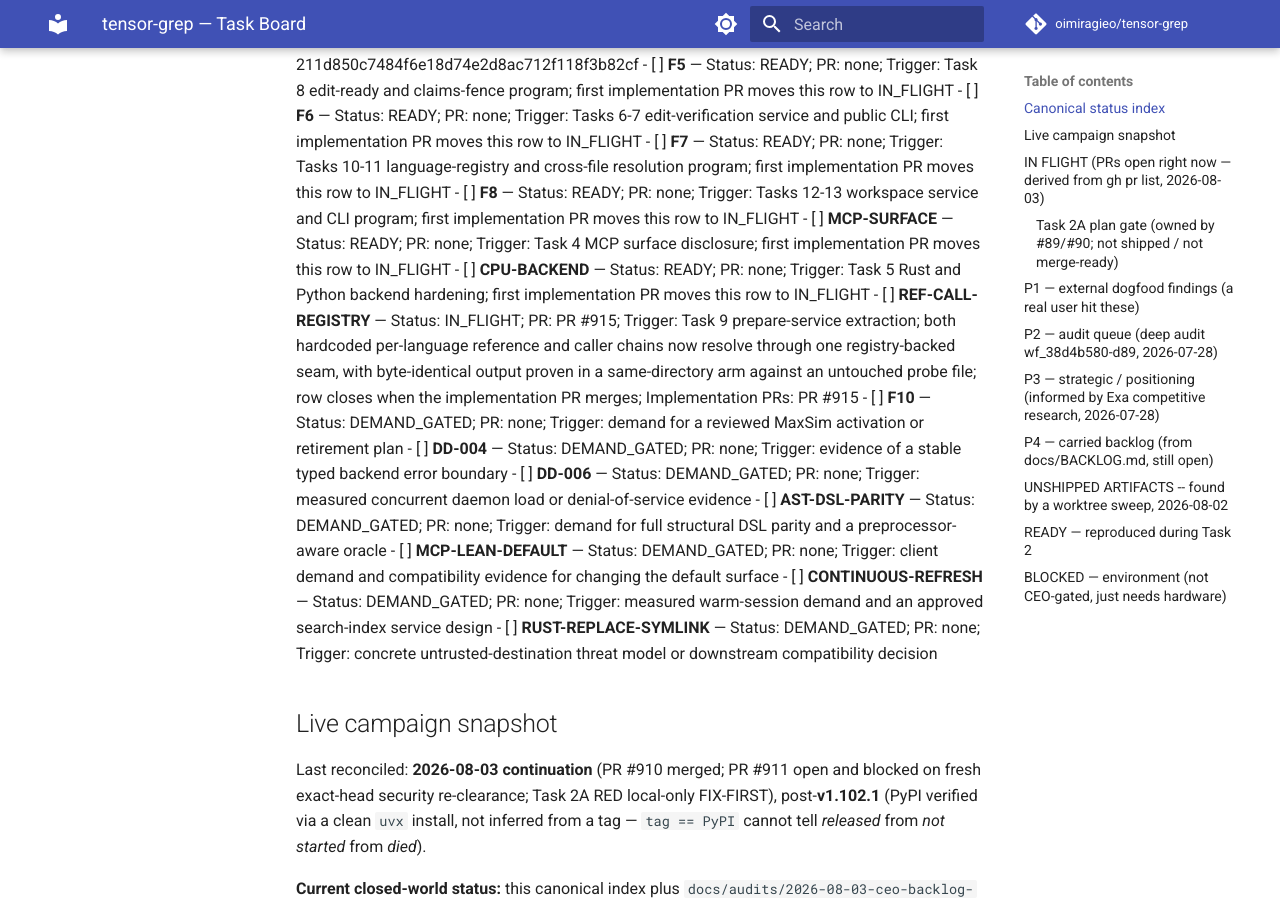
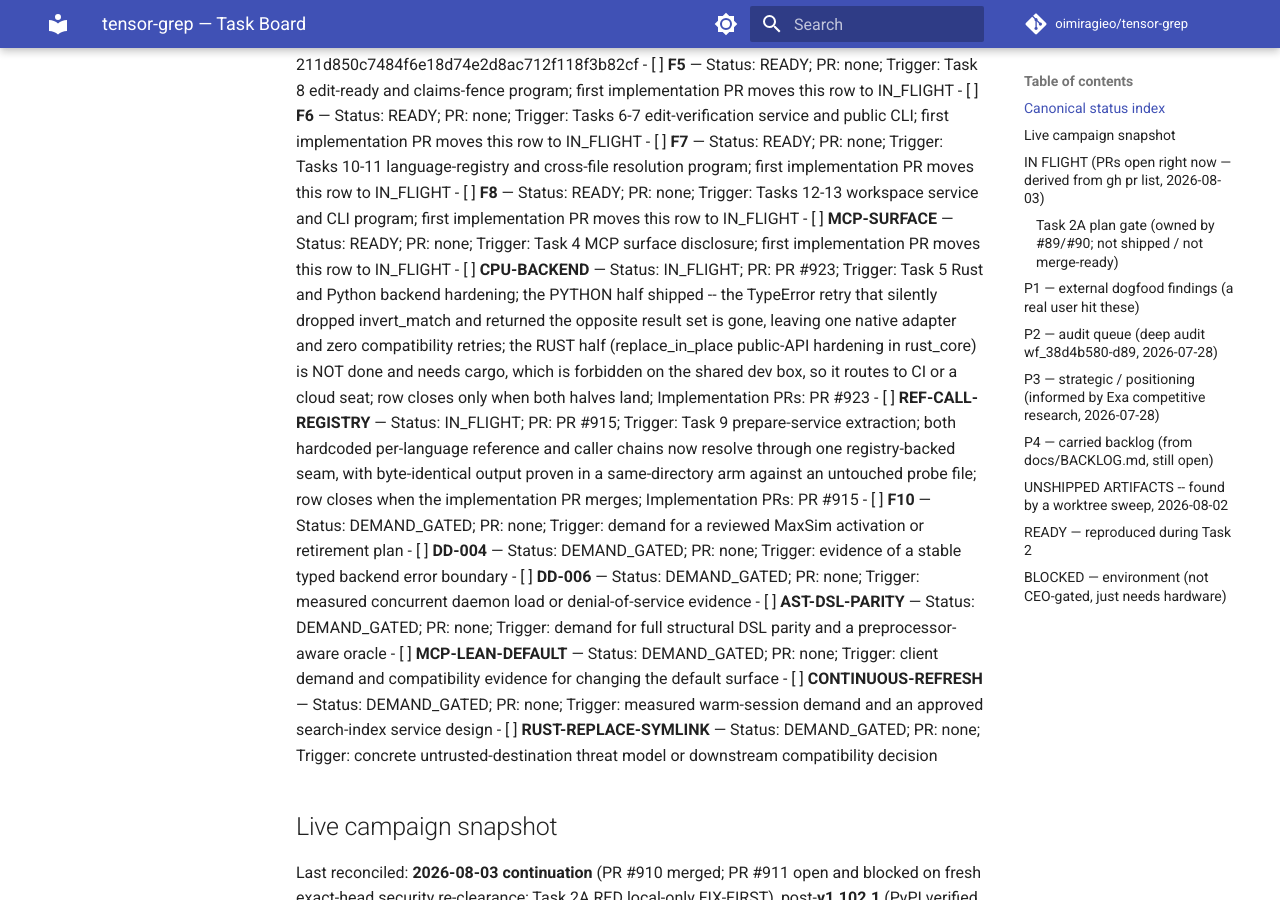
Before and after one commit to oimiragieo/tensor-grep, an MkDocs documentation site: the page built from docs/TASK_BOARD.md, in a window 1280 px wide and 900 px high, scrolled down 1332 px. Built offline with MkDocs 1.6.1 and Material for MkDocs 9.7.7, drawn with Linux system fonts in a browser that asks for light colours; comment, search, counter and statistics services are not loaded.

Commit message:
docs: move CPU-BACKEND to IN_FLIGHT -- the Python half shipped, the Rust half has not (#924)
Reconciling AT completion. The row still read "PR: none" while PR #923 had merged
(0481e97), and the row's own trigger says the first implementation PR moves it to
IN_FLIGHT.

DELIBERATELY **NOT** MARKED SHIPPED. Plan Task 5 has two halves and only one is done:
  DONE  (PR #923)  the Python adapter: the `except TypeError` retry that silently dropped
                   `invert_match` and returned the OPPOSITE result set on `tg search -v` is
                   gone. Verified on main by AST: 1 native adapter, 0 TypeError retries.
  NOT DONE         the Rust half -- `replace_in_place` public-API hardening in
                   `rust_core/src/backend_cpu.rs` plus `rust_core/tests/test_replace.rs`.
                   It needs cargo, which is forbidden on this shared dev box; the plan
                   itself says "Do not run cold Cargo locally". It routes to CI or a cloud
                   seat.

Marking the row SHIPPED on the Python half alone would be the exact dishonesty this
campaign kept catching elsewhere -- a tracker reading "done" for work that has not landed.
The row closes when both halves do.

41 passed (backlog tracker-truth governance).

Co-authored-by: Claude Opus 5 (1M context) <noreply@anthropic.com>

```diff
--- a/docs/TASK_BOARD.md
+++ b/docs/TASK_BOARD.md
@@ -40,7 +40,7 @@ Canonical status index version: 2026-08-03.3
 - [ ] **F7** — Status: READY; PR: none; Trigger: Tasks 10-11 language-registry and cross-file resolution program; first implementation PR moves this row to IN_FLIGHT
 - [ ] **F8** — Status: READY; PR: none; Trigger: Tasks 12-13 workspace service and CLI program; first implementation PR moves this row to IN_FLIGHT
 - [ ] **MCP-SURFACE** — Status: READY; PR: none; Trigger: Task 4 MCP surface disclosure; first implementation PR moves this row to IN_FLIGHT
-- [ ] **CPU-BACKEND** — Status: READY; PR: none; Trigger: Task 5 Rust and Python backend hardening; first implementation PR moves this row to IN_FLIGHT
+- [ ] **CPU-BACKEND** — Status: IN_FLIGHT; PR: PR #923; Trigger: Task 5 Rust and Python backend hardening; the PYTHON half shipped -- the TypeError retry that silently dropped invert_match and returned the opposite result set is gone, leaving one native adapter and zero compatibility retries; the RUST half (replace_in_place public-API hardening in rust_core) is NOT done and needs cargo, which is forbidden on the shared dev box, so it routes to CI or a cloud seat; row closes only when both halves land; Implementation PRs: PR #923
 - [ ] **REF-CALL-REGISTRY** — Status: IN_FLIGHT; PR: PR #915; Trigger: Task 9 prepare-service extraction; both hardcoded per-language reference and caller chains now resolve through one registry-backed seam, with byte-identical output proven in a same-directory arm against an untouched probe file; row closes when the implementation PR merges; Implementation PRs: PR #915
 - [ ] **F10** — Status: DEMAND_GATED; PR: none; Trigger: demand for a reviewed MaxSim activation or retirement plan
 - [ ] **DD-004** — Status: DEMAND_GATED; PR: none; Trigger: evidence of a stable typed backend error boundary
```
